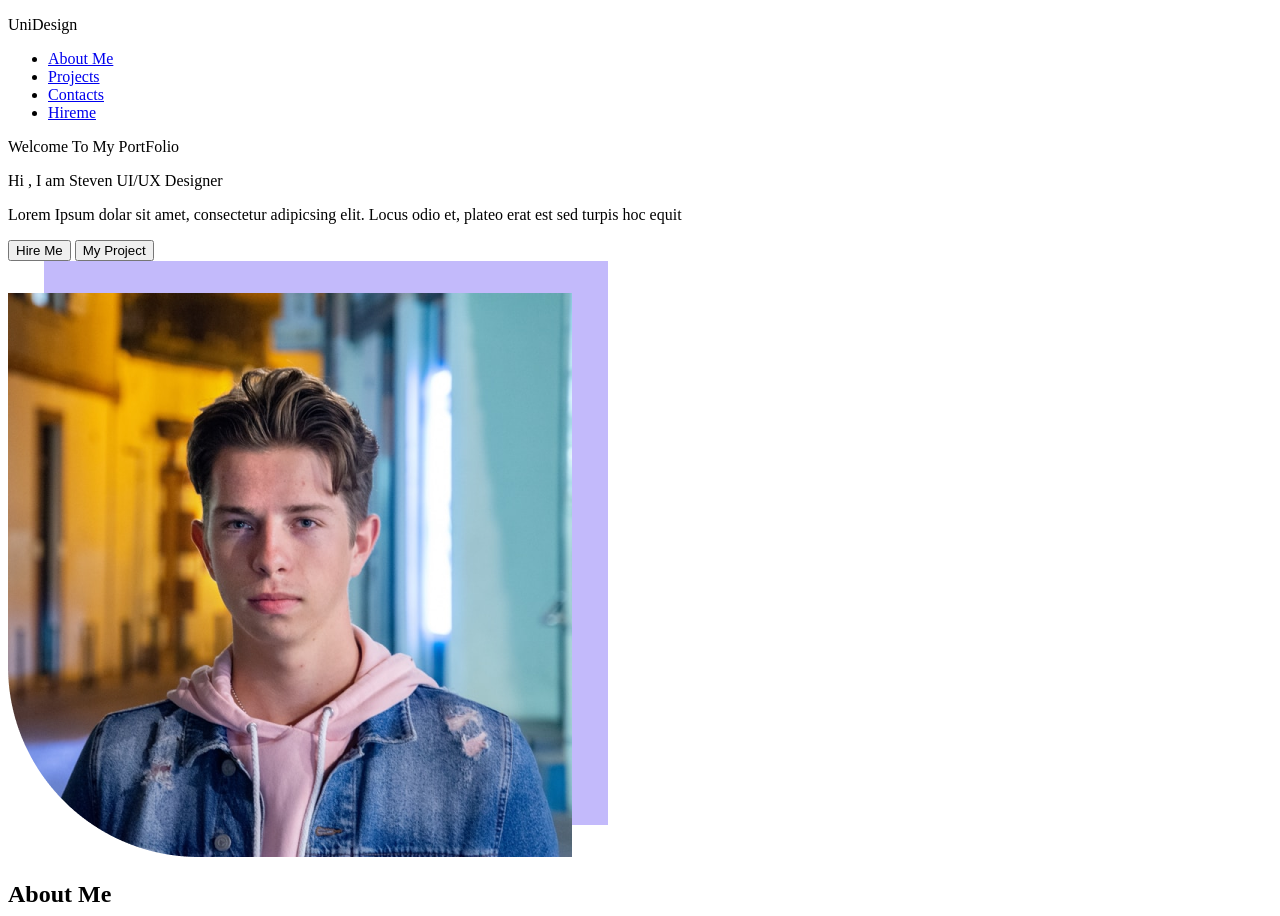
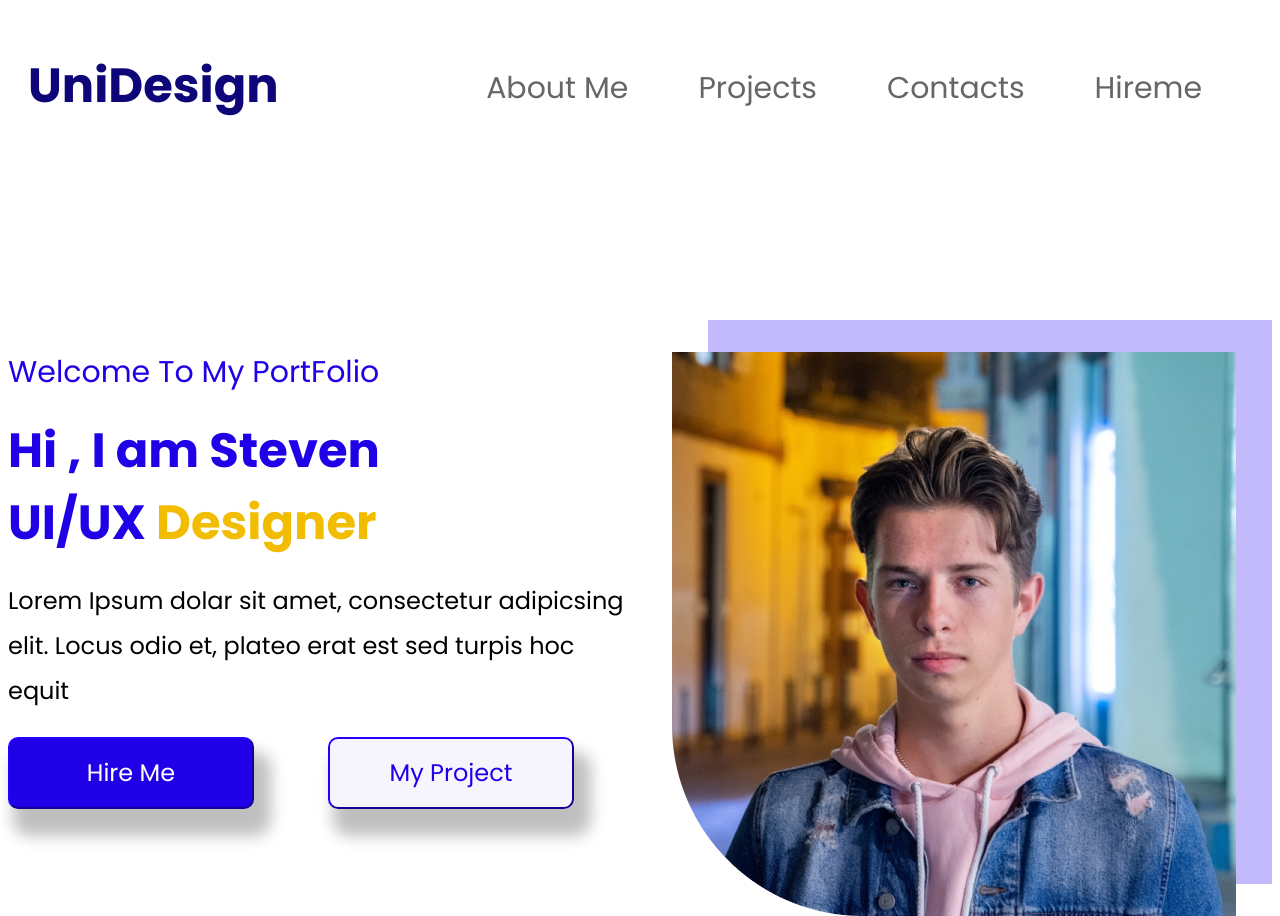
Before and after one commit to Hardtmuth/hexly_1102v_attestation_01, a plain HTML site: page index.html in a window 1280 px wide. Shown: the top 916 px of the page. Drawn offline with Linux system fonts and the light colour scheme.

Commit message:
add html .accent, css variables, css header & main

```diff
--- a/css/main.css
+++ b/css/main.css
@@ -0,0 +1,108 @@
+:root {
+    --logo-color: #0E0578;
+    --accent-color: #2000E7;
+    --second-accent-color: #F2BD00;
+    --text-color: #000000;
+    --subscribe-button-color: #F965FC;
+}
+
+@font-face {
+    font-weight: 700;
+    font-family: Poppins;
+    src: url('../assets/fonts/Poppins-Bold.ttf');
+}
+
+@font-face {
+    font-weight: 400;
+    font-family: Poppins;
+    src: url('../assets/fonts/Poppins-Regular.ttf');
+}
+
+@font-face {
+    font-weight: 400;
+    font-family: Jost;
+    src: url('../assets/fonts/Jost.ttf');
+}
+
+html {
+    margin:    0 auto;
+    max-width: 1440px;
+}
+
+header {
+    display: flex;
+    width: 100%;
+    margin: 50px 20px 150px;
+}
+
+.logo {
+    margin-top: 0;
+    font: bold 48px/72px Poppins, sans-serif;
+    color: var(--logo-color);
+}
+
+nav {
+    flex-grow: 1;
+}
+
+ul {
+    display: flex;
+    justify-content: flex-end;
+    gap: 70px;
+    margin-right: 90px;
+}
+
+li {
+    font: 30px/45px Poppins, sans-serif;
+    list-style-type: none;
+
+}
+ a {
+    text-decoration-line: none;
+    color: #686565;
+    margin-top: 50px;
+}
+
+main {
+    display: flex;
+    justify-content: space-between;
+}
+
+.accent {
+   color: var(--accent-color);
+}
+
+main p {
+    font: 30px/45px Poppins, sans-serif;
+}
+
+main h2 {
+    font: bold 48px/32px Poppins, sans-serif;
+
+}
+
+span {
+    color: var(--second-accent-color);
+}
+
+main p:nth-last-of-type(1) {
+    font: 24px/45px Poppins, sans-serif;
+    width: 616px
+}
+
+main button {
+    width: 246px;
+    height: 72px;
+    border-radius: 10px;
+    border-color: var(--accent-color);
+    background-color: var(--accent-color);
+    font: 24px/36px Poppins, sans-serif;
+    color: #FFF;
+    margin-right: 70px;
+    box-shadow: 11px 21px 15px 6px rgba(0, 0, 0, .25);
+}
+
+main button:last-child {
+    background-color: rgba(32, 0, 231, 0.04);
+    color: var(--accent-color);
+}
--- a/index.html
+++ b/index.html
@@ -20,8 +20,9 @@
     </header>
     <main>
         <div class="text">
-            <p>Welcome To My PortFolio</p>
-            <p>Hi , I am Steven UI/UX <span>Designer</span></p>
+            <p class="accent">Welcome To My PortFolio</p>
+            <h2 class="accent">Hi , I am Steven</h2>
+            <h2 class="accent">UI/UX <span>Designer</span></h2>
             <p>Lorem Ipsum dolar sit amet, consectetur adipicsing elit. Locus odio et, plateo erat est sed turpis hoc equit</p>
             <form>
                 <button>Hire Me</button>
@@ -32,7 +33,7 @@
     </main>
     <section class="about_me">
         <div class="text">
-            <h2>About Me</h2>
+            <h2 class="accent">About Me</h2>
             <p>Lorem Ipsum is simply dummy text of the printing and typesetting industry. Lorem Ipsum has been the industry's standard dummy text ever since the 1500s, when an unknown printer took a galley of type and scrambled it to make a type specimen book. It has .</p>
             <form>
                 <button>Hire Me</button>
@@ -40,7 +41,9 @@
         </div>
         <img src="./assets/images/juggler.png" alt="jugler">
     </section>
-    <section class="my_projects">
+    <div class="whitespace"></div>
+    </div>
+    <section class="my_projects accent">
         <h2>My Projects</h2>
         <p>Lorem Ipsum is simply dummy text of the printing</p>
         <div class="gallery">
@@ -55,7 +58,8 @@
             <img src="./assets/images/project_04.png" alt="project_09">
         </div>
     </section>
-    <section class="contact_me">
+    <div class="whitespace"></div>
+    <section class="contact_me accent">
         <h1>Contact Me</h1>
         <p>Lorem Ipsum is simply dummy text of the printing</p>
         <div class="container">
@@ -72,10 +76,11 @@
             <img src="./assets/images/flowman.png" alt="flowman">
         </div>
     </section>
+    <div class="whitespace"></div>
     <footer>
         <div class="container">
             <div class="subscribe">
-                <h1>UniDesign</h1>
+                <h1 class="logo">UniDesign</h1>
                 <form>
                     <label>
                         <input type="email" name="email" placeholder="Email">
```
Also changed, not shown: 1 other file.
